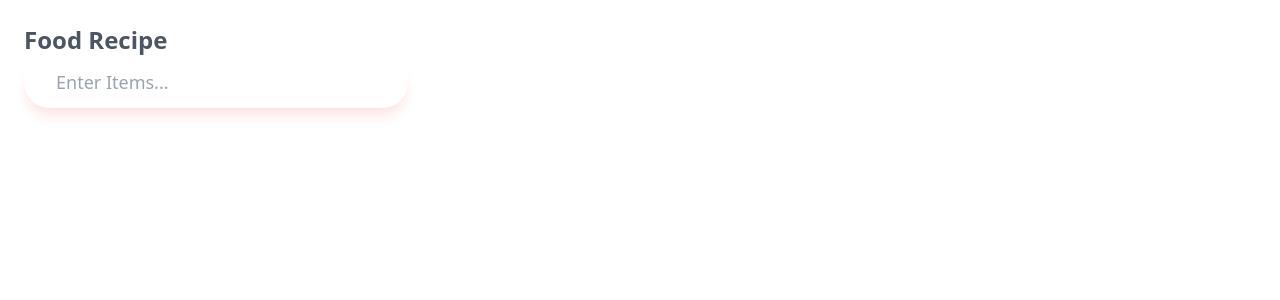
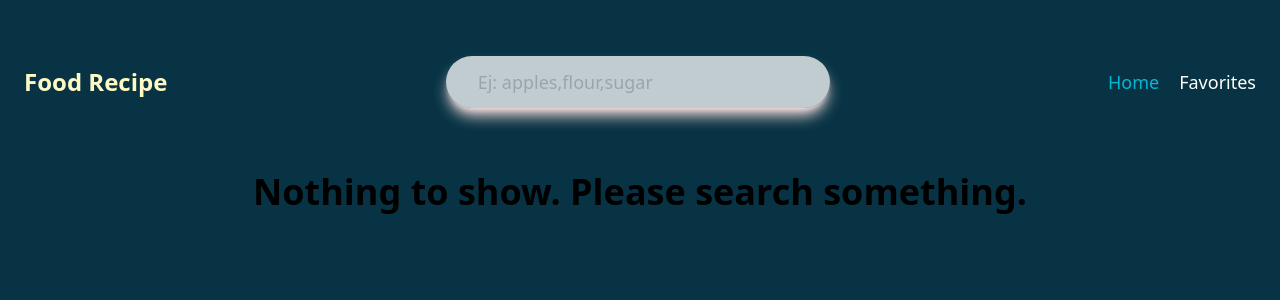
Before and after one commit to NatalioDev/food-recipe-v2, a React (Vite) app: page /#/recipe-details/1 in a window 1280 px wide. Shown: the top 300 px of the page. Built offline with nearby package versions, Linux system fonts and the light colour scheme.

Commit message:
change 11/02

```diff
--- a/src/App.tsx
+++ b/src/App.tsx
@@ -1,11 +1,20 @@
+import { Route, Routes } from "react-router-dom"
 import Header from "./components/Header"
+import Home from "./pages/Home/Home"
+import Details from "./pages/Details/Details"
+import Favorites from "./pages/Favorites/Favorites"
 
 function App() {
 
   return (
     <>
-      <div className="min-h-screen p-6 bg-white text-gray-600 text-lg">
+      <div className="min-h-screen p-6 bg-cyan-950 text-yellow-100 text-lg">
         <Header/>
+        <Routes>
+          <Route path="/" element={<Home/>}/>
+          <Route path="/recipe-details/:id" element={<Details/>}/>
+          <Route path="/favorites" element={<Favorites/>}/>
+        </Routes>
       </div>
     </>
   )
--- a/src/components/Header.tsx
+++ b/src/components/Header.tsx
@@ -6,14 +6,33 @@ const Header = () => {
   return (
     <header>
         {/* Title app */}
-        <div className="">
+        <div className=" flex justify-between items-center py-8 container mx-auto flex-col gap-5 lg:flex-row lg:gap-0">
             <h2 className="text-2xl font-semibold">
                 <NavLink to={"/"}>Food Recipe</NavLink>
             </h2>
-        </div>
 
         {/* Form search */}
         <InputSearch/>
+
+        <ul className="flex gap-5">
+          <li>
+            <NavLink
+              to="/"
+              className={({isActive})=> isActive ? "text-cyan-500" : "text-white hover:text-cyan-300 duration-300" }
+            >
+              Home
+            </NavLink>
+          </li>
+          <li>
+            <NavLink
+              to="/favorites"
+              className={({isActive})=> isActive ? "text-cyan-500" : "text-white hover:text-cyan-300 duration-300" }
+            >
+              Favorites
+            </NavLink>
+          </li>
+        </ul>
+        </div>
     </header>
   )
 }
--- a/src/components/InputSearch.tsx
+++ b/src/components/InputSearch.tsx
@@ -19,8 +19,8 @@ const InputSearch = () => {
                 type="text"
                 name="search"
                 value={searchParam}
-                placeholder="Enter Items..."
-                onChange={(e) => setSearchParam([e.target.value])}
+                placeholder="Ej: apples,flour,sugar"
+                onChange={(e) => setSearchParam(e.target.value)}
                 className="bg-white/75 p-3 px-8 rounded-full outline-none shadow-lg shadow-red-100 focus:shadow-red-200
                 lg:w-96
                 "
--- a/src/components/ItemRecipe.tsx
+++ b/src/components/ItemRecipe.tsx
@@ -1,8 +1,23 @@
+import { Link } from "react-router-dom"
 
-const ItemRecipe = () => {
+const ItemRecipe = ({ title, image, id }: { title: string; image: string; id: number } ) => {
   return (
-    <div>
-
+    <div className="flex flex-col w-80 overflow-hidden p-5 bg-white/75 shadow-xl gap-5 border-2 rounded-2xl border-white">
+      <div className="h-40 flex justify-center overflow-hidden items-center rounded-xl">
+        <img src={image} alt="recipe" className="block w-full" />
+      </div>
+      <div>
+        <h3 className="font-bold text-2xl truncate text-black">
+          {title}
+        </h3>
+        <Link
+          state={{ title, image }}
+          to={`/recipe-details/${id}`}
+          className="text-sm p-3 mt-5 px-8 rounded-lg uppercase font-medium tracking-wider inline-block shadow-md bg-black text-white"
+        >
+          Recipe Details
+        </Link>
+      </div>
     </div>
   )
 }
--- a/src/pages/Details/Details.tsx
+++ b/src/pages/Details/Details.tsx
@@ -1,8 +1,87 @@
+import { useContext, useEffect } from "react";
+import { useLocation, useParams } from "react-router-dom"
+import { GlobalContext } from "../../utilites/ContextRecipe";
+import { getRecipeById } from "../../services/recipeService";
 
 const Details = () => {
+
+  // Obtenemos el parámetro "id" desde la url
+  const { id } = useParams<{id:string}>();
+  const numericId = id ? parseInt(id, 10) : undefined;
+
+  const { state } = useLocation();
+  const { title, image } = state || {};
+
+
+  const context = useContext(GlobalContext);
+
+  // Validamos que el contexto esté disponible
+  if(!context){
+    throw new Error("Details must be used within a GlobalProvider");
+  }
+
+  const {
+    recipeDetailsData,
+    setRecipeDetailsData,
+    handleAddToFavorite,
+  } = context;
+
+
+  useEffect(() => {
+    const fetchRecipeDetails = async () =>{
+      if(numericId === undefined) return;
+      try{
+        const data = await getRecipeById(numericId);
+
+        // Guardamos los datos obtenidos en el estado global
+        if(data){
+          setRecipeDetailsData(data.ingredients)
+        }
+      } catch(e){
+        console.error("Error fetching recipe details.", e);
+      }
+    };
+    fetchRecipeDetails();
+  },[numericId, setRecipeDetailsData])
+
   return (
-    <div>
-
+    <div className="container mx-auto py-10 grid grid-cols-1 gap-10 lg:grid-cols-2">
+      {/* Imagen de la receta */}
+      <div className="row-start-2 lg:row-start-auto">
+        <div className="h-96 overflow-hidden rounded-xl group">
+          <img
+            src={image}
+            alt={title}
+            className="w-full h-full object-cover block group-hover:scale-105 duration-300"
+          />
+        </div>
+      </div>
+      {/* Detalles de la receta */}
+      <div className="flex flex-col gap-3">
+        <h3 className="font-bold text-2xl truncate text-black">
+          {title}
+        </h3>
+        <button
+          onClick={() => numericId !== undefined && handleAddToFavorite(numericId)}
+          className="p-3 px-8 rounded-lg text-sm uppercase font-medium tracking-wider mt-3 inline-block shadow-md bg-black text-white"
+          >Add to favorites
+        </button>
+        {/* Lista de ingredientes */}
+        <div>
+          <span className="text-2xl font-semibold text-black">
+          Ingredients:
+          </span>
+          <ul className="flex flex-col gap-3">
+            {recipeDetailsData?.map((ingredient, index) => (
+              <li key={index}>
+                <span className="text-lg font-medium text-black capitalize">
+                  {ingredient.name}
+                </span>
+            </li>
+            ))}
+          </ul>
+        </div>
+      </div>
     </div>
   )
 }
--- a/src/pages/Home/Home.tsx
+++ b/src/pages/Home/Home.tsx
@@ -1,8 +1,38 @@
+import { useContext } from "react"
+import { GlobalContext } from "../../utilites/ContextRecipe"
+import ItemRecipe from "../../components/ItemRecipe";
 
 const Home = () => {
+
+  // Obtenemos el contexto global
+  const context = useContext(GlobalContext);
+
+  // Verifica que el contexto esté disponible
+  if(!context){
+    throw new Error("Home must be used within a GlobalProvider");
+  }
+
+  // Destructuramos las propiedades del contexto
+  const { recipeList, loading } = context;
+
+  // Mensaje de cargando
+  if(loading) return <div>Loading... Please wait!</div>
+
   return (
-    <div>
-
+    <div className="py-8 container mx-auto flex flex-wrap justify-center gap-10">
+      {recipeList && recipeList.length > 0 ? (
+        recipeList.map((i) =>
+        <ItemRecipe
+          key={i.id}
+          title={i.title}
+          image={i.image}
+          id={i.id}
+        />)
+      ):(
+        <div className="text-xl text-center text-black font-extrabold lg:text-4xl">
+          Nothing to show. Please search something.
+        </div>
+      )}
     </div>
   )
 }
--- a/src/services/recipeService.ts
+++ b/src/services/recipeService.ts
@@ -1,28 +1,28 @@
 import axios from "axios";
-import { Recipes } from "../types/Recipe";
-import { translateToEnglish } from "./translateService";
+import { Recipe, RecipeDetailsResponse } from "../types/Recipe";
+// import { translateToEnglish } from "./translateService";
 
 const API_URL = "https://api.spoonacular.com";
 const API_KEY = "084d6158d0de4d7fb300c45fcca326f3"
 
-export const searchRecipesByIngredient = async (ingredients: string[]): Promise<Recipes[]> =>{
+export const searchRecipesByIngredient = async (searchParam: string): Promise<Recipe[]> =>{
     try{
-        // Traduce cada ingrediente si es necesario
-        const translatedIngredients = await Promise.all(ingredients.map(translateToEnglish));
+        // // Traduce cada ingrediente si es necesario
+        // const translatedIngredients = await Promise.all(searchParam(translateToEnglish));
 
-        // Une los ingredientes traducidos en una sola cadena separada por comas
-        const query = translatedIngredients.join(",");
+        // // Une los ingredientes traducidos en una sola cadena separada por comas
+        // const query = translatedIngredients.join(",");
 
         // Llama a la API de Spoonacular
-        const response = await axios.get<Recipes[]>(`${API_URL}/recipes/findByIngredients`,
+        const response = await axios.get<Recipe[]>(`${API_URL}/recipes/findByIngredients`,
             {
                 params:{
-                    ingredients: query,
+                    ingredients: searchParam,
                     apiKey: API_KEY,
                 },
             });
 
-            console.log(response.data);
+            console.log(response);
             return response.data;
     }catch(e){
         console.error("Error fetching recipes", e);
@@ -30,16 +30,21 @@ export const searchRecipesByIngredient = async (ingredients: string[]): Promise<
     }
 }
 
-// export const getRecipeById = async (id:string) : Promise<RecipeDetailsResponse> => {
-//     try{
-//         const response = await axios.get<RecipeDetailsResponse>(`${API_URL}/recipes/${id}`)
-
-//         console.log(response)
-
-//         // Devolvemos directamente el objeto completo
-//         return response.data
-//     }catch(e){
-//         console.error("Error fetching recipe deteails",e);
-//         throw e;
-//     };
-// };
+export const getRecipeById = async (id:number) : Promise<RecipeDetailsResponse> => {
+    try{
+        const response = await axios.get<RecipeDetailsResponse>(`${API_URL}/recipes/${id}/ingredientWidget.json`,
+            {
+                params:{
+                    id:id,
+                    apiKey: API_KEY,
+                },
+            }
+        )
+        console.log(response)
+        // Devolvemos directamente el objeto completo
+        return response.data
+    }catch(e){
+        console.error("Error fetching recipe deteails",e);
+        throw e;
+    };
+};
--- a/src/services/translateService.ts
+++ b/src/services/translateService.ts
@@ -1,10 +1,10 @@
 import axios from "axios";
 
-export const translateToEnglish = async ( ingredient: string ): Promise<string> =>{
+export const translateToEnglish = async ( searchParam: string ): Promise<string> =>{
         try{
             const response = await axios.post("https://libretranslate.com/translate",
             {
-                q: ingredient,
+                q: searchParam,
                 source: "es",
                 target: "en",
                 format: "text",
--- a/src/types/Recipe.ts
+++ b/src/types/Recipe.ts
@@ -1,4 +1,4 @@
-export type Recipes = {
+export type Recipe = {
     id:                    number;
     title:                 string;
     image:                 string;
@@ -9,6 +9,12 @@ export type Recipes = {
     usedIngredients:       SedIngredient[];
     unusedIngredients:     any[];
     likes:                 number;
+  }
+
+  export interface RecipeResponse{
+    data: {
+      recipes: Recipe[];
+    }
   }
 
   export enum ImageType {
@@ -29,3 +35,23 @@ export type Recipes = {
     extendedName?: string;
     image:         string;
   }
+
+  export type RecipeDetailsResponse ={
+    ingredients: Ingredient[];
+  }
+
+  export type Ingredient = {
+    amount: Amount;
+    image:  string;
+    name:   string;
+}
+
+export type Amount = {
+    metric: Metric;
+    us:     Metric;
+}
+
+export type Metric = {
+    unit:  string;
+    value: number;
+}
--- a/src/utilites/ContextRecipe.tsx
+++ b/src/utilites/ContextRecipe.tsx
@@ -1,20 +1,20 @@
 import { createContext, FormEvent, ReactNode, useEffect, useState } from "react";
-import { Recipes, SedIngredient } from "../types/Recipe";
+import { Ingredient, Recipe } from "../types/Recipe";
 import { useNavigate } from "react-router-dom";
 import { searchRecipesByIngredient } from "../services/recipeService";
 
 
 interface GlobalContextProps {
-    searchParam: string[];
-    setSearchParam: (param: string[]) => void;
+    searchParam: string;
+    setSearchParam: (param: string) => void;
     loading: boolean;
-    recipeList: Recipes[];
-    recipeDetailsData: SedIngredient | null;
-    setRecipeDetailsData: (recipe: SedIngredient | null) => void;
-    favoritesList: Recipes[];
+    recipeList: Recipe[];
+    recipeDetailsData: Ingredient[] | null;
+    setRecipeDetailsData: (data: Ingredient[] | null) => void;
+    favoritesList: Recipe[];
     error: string | null;
     handleSubmit: (e: FormEvent<HTMLFormElement>) => Promise<void>;
-    handleAddToFavorite: (item: Recipes) => void;
+    handleAddToFavorite: (id: number) => void;
 }
 
 export const GlobalContext = createContext<GlobalContextProps | undefined>(undefined);
@@ -25,11 +25,11 @@ interface GlobalStateProps{
 
 export const GlobalState = ({ children } : GlobalStateProps) => {
 
-    const [searchParam, setSearchParam] = useState<string[]>([]);
+    const [searchParam, setSearchParam] = useState<string>("");
     const [loading, setLoading] = useState<boolean>(false);
-    const [recipeList, setRecipeList] = useState<Recipes[]>([]);
-    const [recipeDetailsData, setRecipeDetailsData] = useState<SedIngredient | null>(null);
-    const [favoritesList, setfavoritesList] = useState<Recipes[]>([]);
+    const [recipeList, setRecipeList] = useState<Recipe[]>([]);
+    const [recipeDetailsData, setRecipeDetailsData] = useState<Ingredient[] | null>(null);
+    const [favoritesList, setfavoritesList] = useState<Recipe[]>([]);
     const [error, setError] = useState<string | null>(null)
 
     const navigate = useNavigate();
@@ -71,11 +71,15 @@ export const GlobalState = ({ children } : GlobalStateProps) => {
         }
     }
 
-    const handleAddToFavorite = (recipe : Recipes) => {
+    const handleAddToFavorite = (id : number) => {
+        const recipe = recipeList.find((item) => item.id === id);
+
+        if(!recipe) return;
+
         if(favoritesList.some((item) => item.id === recipe.id)){
-            setfavoritesList(favoritesList.filter((item) => item.id !== recipe.id))
+            setfavoritesList(favoritesList.filter((item) => item.id !== recipe.id));
         }else{
-            setfavoritesList([...favoritesList, recipe]);
+            setfavoritesList([...favoritesList, recipe])
         }
     };
 
```
